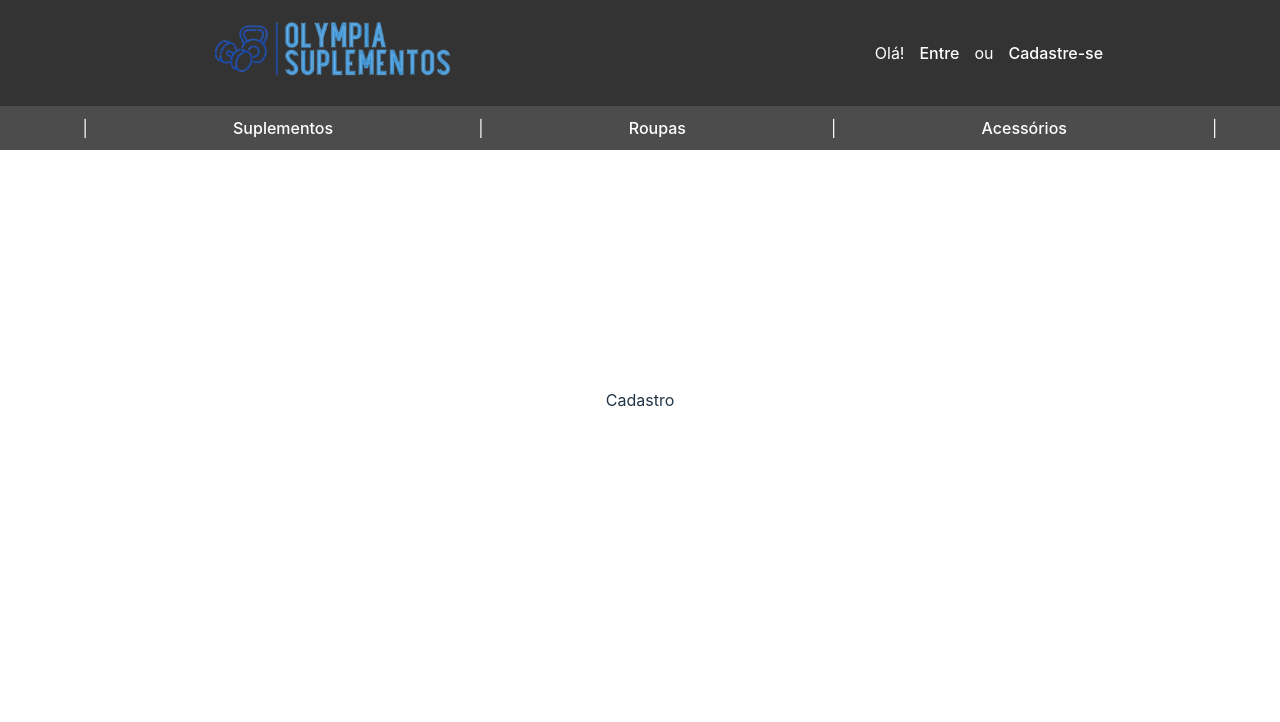
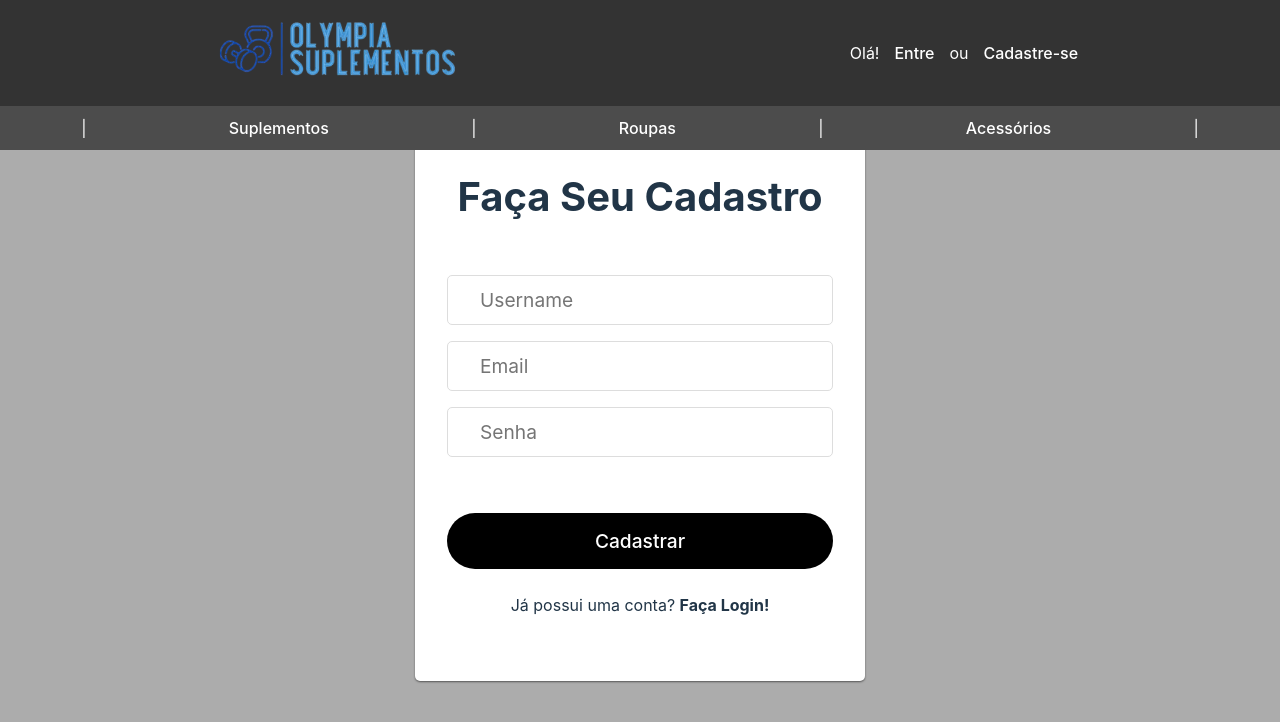
Before and after one commit to arcarreiro/G5_react_serratec, a React (Vite) app in the folder olympia_suplementos/: page /signup in a window 1280 px wide. Shown: the top 722 px of the page. Built offline with nearby package versions, Linux system fonts and the light colour scheme.

Commit message:
Upando Cadastro e Login

```diff
--- a/olympia_suplementos/package.json
+++ b/olympia_suplementos/package.json
@@ -10,8 +10,13 @@
     "preview": "vite preview"
   },
   "dependencies": {
+    "@emotion/react": "^11.13.3",
+    "@emotion/styled": "^11.13.0",
+    "@mui/material": "^6.1.6",
+    "olympia_suplementos": "file:",
     "react": "^18.3.1",
     "react-dom": "^18.3.1",
+    "react-icons": "^5.3.0",
     "react-router-dom": "^5.3.4"
   },
   "devDependencies": {
--- /dev/null
+++ b/olympia_suplementos/src/css/login.css
@@ -0,0 +1,71 @@
+*{
+    padding: 0;
+    margin: 0;
+    box-sizing: border-box;
+}
+
+body{
+    display: flex;
+    justify-content: center;
+    align-items: center;
+    min-height: 100vh;
+    background-color: #acacac;
+}
+
+.form-container{
+    background-color: #ffffff;
+    width: 450px;
+    padding: 2rem;
+    box-shadow: 0 1px 2px rgba(0,0,0,0.5);
+    border-radius: 5px;
+}
+
+.form-container h2{
+    font-size: 2.5rem;
+    padding: 1rem 0;
+    text-align: center;
+}
+
+.form-container form{
+    margin: 2rem 0;
+}
+
+.form-control{
+    position: relative;
+}
+
+.form-control input{
+    width: 100%;
+    border: 1px solid #ddd;
+    font-family: inherit;
+    font-size: 1.2rem;
+    padding: 0.75rem 2rem;
+    margin-bottom: 1rem;
+    border-radius: 5px;
+}
+
+.form-control .icon{
+    position: absolute;
+    left: 05px;
+    top: 10px;
+    font-size: 1.5rem;
+    color: #ffffff;
+}
+
+form button{
+    width: 100%;
+    background: black;
+    outline: none;
+    border: none;
+    font-family: inherit;
+    color: #ffffff;
+    padding: 1rem 0;
+    margin-top: 1rem;
+    font-size: 1.2rem;
+    cursor: pointer;
+    border-radius: 50px;
+}
+
+form button:active{
+    transform: scale(0.96)
+}
--- a/olympia_suplementos/src/pages/Cadastro.jsx
+++ b/olympia_suplementos/src/pages/Cadastro.jsx
@@ -1,11 +1,36 @@
-const Cadastro = () => {
-    return (
-        <>
-        {/* página para cadastro de novos usuários */}
-        Cadastro
-        </>
-    )
+import React from "react";
+import '../css/login.css';
+import {CiUser, CiLock, CiAt} from 'react-icons/ci';
 
+const Cadastro = () =>{
+    return (<>
+    <div class = "form-container">
+        <h2>Faça Seu Cadastro</h2>
+        <form>
+            <div className = "form-control">
+                <input type="text" placeholder="Username" />
+                <CiUser className="icon user"/>
+            </div>
+
+            <div className="form-control">
+                <input type="email" placeholder="Email" />
+                <CiAt className="icon email"/>
+            </div>
+
+            <div className="form-control">
+                <input type="password" placeholder="Senha" />
+                <CiLock className="icon password"/>
+            </div>
+
+                <br />
+            <button>Cadastrar</button>
+            <br />
+            <br />
+            <p>
+                Já possui uma conta? <b>Faça Login!</b>
+            </p>
+        </form>
+        </div>
+        </>);
 }
-
 export default Cadastro
--- a/olympia_suplementos/src/pages/Login.jsx
+++ b/olympia_suplementos/src/pages/Login.jsx
@@ -1,10 +1,30 @@
-const Login = () => {
-    return(
-        <>
-            {/* Página dedicada ao login, possivelmente um modal */}
-            Login
-        </>
-    )
+import React from "react";
+import '../css/login.css';
+import {CiUser, CiLock} from 'react-icons/ci';
+
+const Login = () =>{
+    return (<>
+    <div class = "form-container">
+        <h2>Login</h2>
+        <form>
+            <div className = "form-control">
+                <input type="text" placeholder="Email" />
+                <CiUser className="icon user"/>
+            </div>
+
+            <div className="form-control">
+                <input type="password" placeholder="Senha" />
+                <CiLock className="icon password"/>
+            </div>
+                <br />
+            <button>Entrar</button>
+            <br />
+            <br />
+            <p>
+                Ainda não tem uma conta? <b>Cadastre-se!</b>
+            </p>
+        </form>
+        </div>
+        </>);
 }
-
 export default Login
```
Also changed, not shown: olympia_suplementos/src/assets/LoginBackground.jpeg (added), 1 other file (tests, documents, lock files or other folders).
